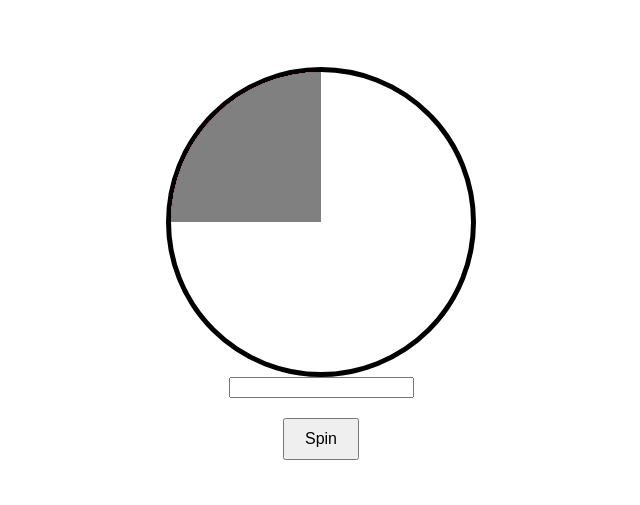
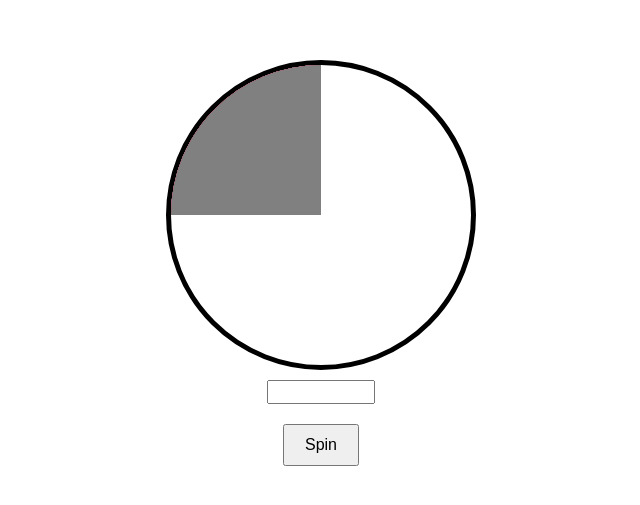
Before and after one commit to Cornball0/wheel-spin, a plain HTML site: page index.html in a window 1280 px wide. Shown: the part 137-642 px from the top of the page, without its empty margins (319-959 px from the left). Drawn offline with Linux system fonts and the light colour scheme.

Commit message:
Update style.css

```diff
--- a/style.css
+++ b/style.css
@@ -5,6 +5,7 @@ body {
   justify-content: center;
   height: 100vh;
   margin: 0;
+  font-family: 'Arial', sans-serif;
 }
 
 .wheel {
@@ -27,6 +28,13 @@ body {
   transition: transform 5s cubic-bezier(0.17, 0.67, 0.83, 0.67);
 }
 
+input {
+  margin-top: 10px;
+  font-size: 16px;
+  text-align: center;
+  width: 100px;
+}
+
 button {
   margin-top: 20px;
   padding: 10px 20px;
```
